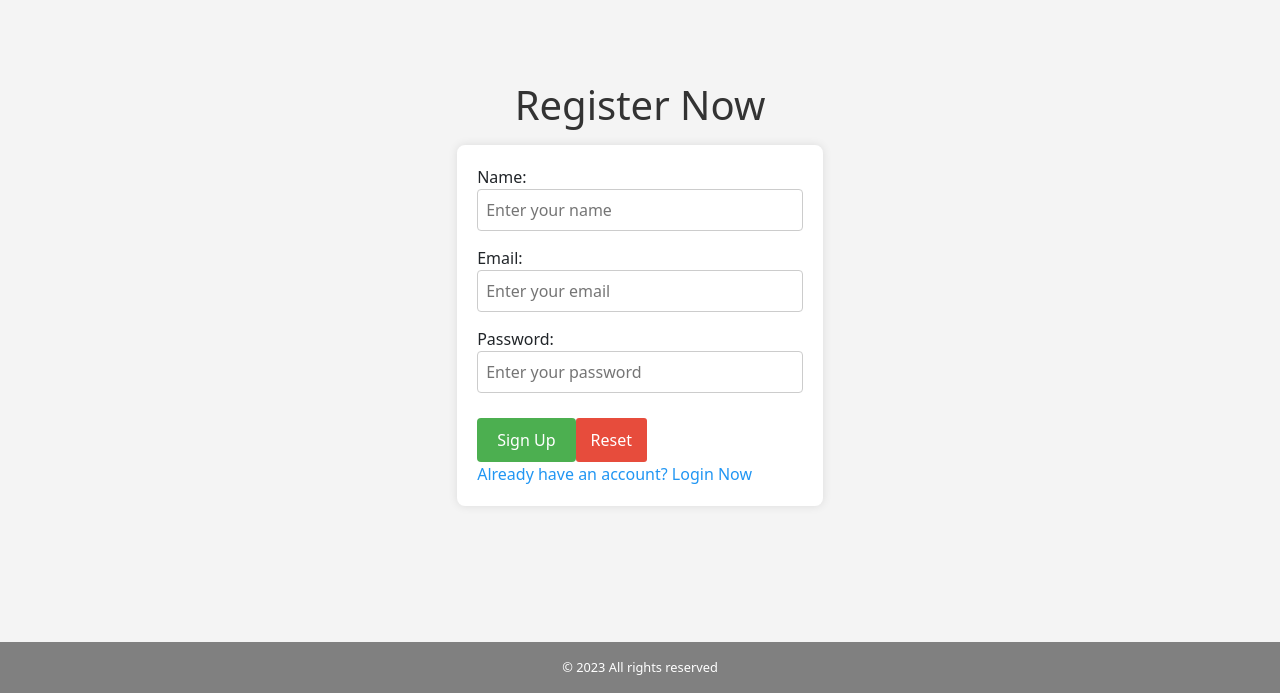
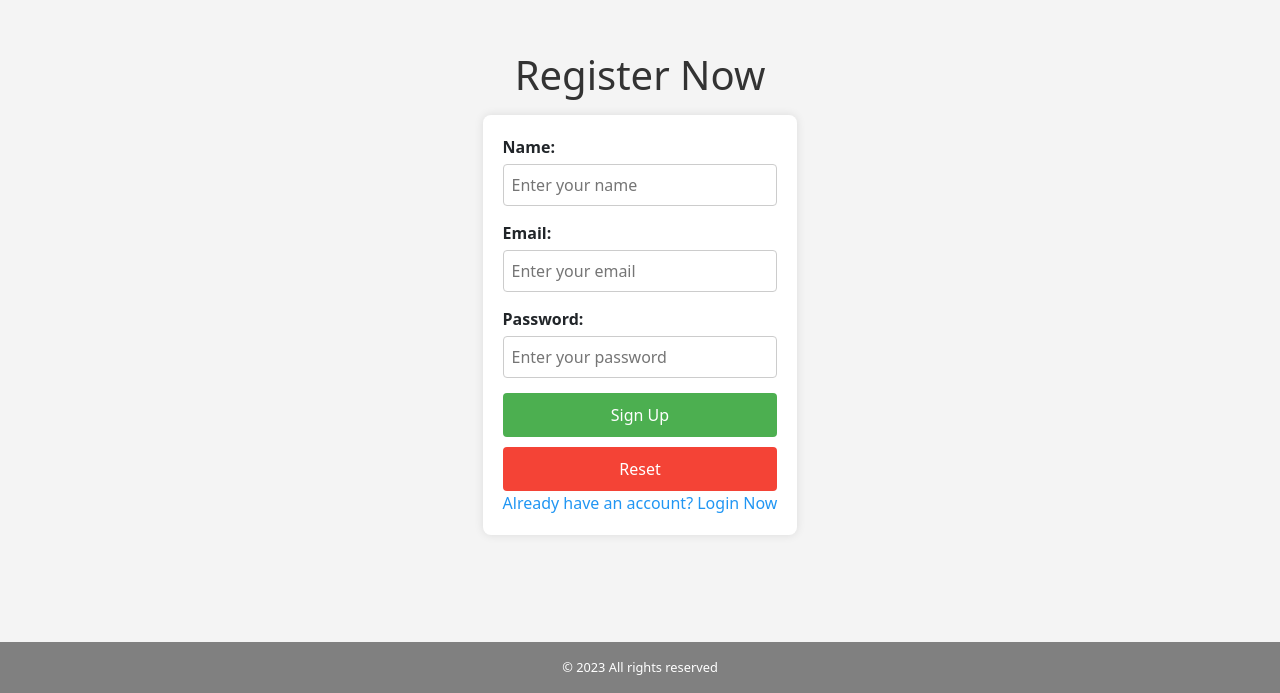
Before and after one commit to Raja1919/Product_Lister_frontend, a React (Create React App) app: page /signup in a window 1280 px wide. Shown: the part 107-800 px from the top of the page. Built offline with nearby package versions, Linux system fonts and the light colour scheme.

Commit message:
final commit

```diff
--- a/src/pages/addProduct/AddProduct.css
+++ b/src/pages/addProduct/AddProduct.css
@@ -1,60 +1,86 @@
 /* AddProduct.css */
 
 .addProduct {
-  height: 90vh;
   display: flex;
   justify-content: center;
   align-items: center;
-  margin: auto;
+  height: 70vh;
+}
+
+.add-product-form {
+  width: 400px;
   padding: 20px;
   border: 1px solid #ccc;
   border-radius: 5px;
   box-shadow: 0 0 10px rgba(0, 0, 0, 0.1);
 }
 
-.addProduct .button-container {
- text-align: left;
- padding: 10px;
-}
-
-.addProduct .button {
-  text-decoration: none;
-  padding: 10px 15px;
-  background-color: #3498db;
-  color: #fff;
-  border-radius: 3px;
-  margin-right: 10px;
-}
-
-.add-product-form {
-  margin-top: 20px;
-}
-
-.addProduct .form-field {
+.form-field {
+  display: flex;
+  flex-direction: column;
   margin-bottom: 15px;
 }
 
-.addProduct .input-field {
+.form-field span {
+  margin-bottom: 5px;
+  font-weight: bold;
+}
+
+.input-field {
   width: 100%;
   padding: 8px;
   box-sizing: border-box;
 }
 
-.add_Product button {
-  padding: 10px 15px;
-  background-color: #27ae60;
+.add {
+  width: 100%;
+  background-color: #0077c2;
   color: #fff;
   border: none;
-  border-radius: 3px;
+  border-radius: 5px;
+  padding: 10px;
   cursor: pointer;
 }
 
+.add:hover {
+  background-color: #0098a3;
+}
+
 .reset {
-  background-color: #ce2714;
+  width: 100%;
+
+  background-color: #fa0606;
+  color: #fff;
+  border: none;
+  border-radius: 5px;
+  padding: 8px;
+  cursor: pointer;
   margin-top: 10px;
 }
 
-.addProduct h1 {
+.reset:hover {
+  background-color: #ee851c;
+}
+
+.button-container {
   text-align: center;
-  color: #333;
+  margin-top: 20px;
+  padding: 10px;
 }
+
+.button {
+  background-color: #0077c2;
+  color: #fff;
+  padding: 10px 20px;
+  text-decoration: none;
+  border-radius: 5px;
+  margin-right: 10px;
+}
+
+.button:hover {
+  background-color: #0098a3;
+}
+
+.button-container .add, .button-container .reset {
+  margin: 10px;
+}
--- a/src/pages/addProduct/AddProduct.js
+++ b/src/pages/addProduct/AddProduct.js
@@ -5,7 +5,7 @@ import axios from "axios"; // Make sure to import axios
 
 import "./AddProduct.css";
 
-const AddProduct = ({ user }) => {
+const AddProduct = () => {
   const [name, setName] = useState("");
   const [price, setPrice] = useState("");
   const [brand, setBrand] = useState("");
@@ -100,7 +100,7 @@ const AddProduct = ({ user }) => {
             />
           </div>
 
-          <button type="submit" className="add-product">
+          <button type="submit" className="add">
             Add
           </button>
           <br />
--- a/src/pages/login/Login.css
+++ b/src/pages/login/Login.css
@@ -34,7 +34,7 @@
 
 .login-btn,
 .reset-btn {
-  width: 150px;
+  width: 100%;
   background-color: #4caf50;
   color: #fff;
   padding: 10px;
--- a/src/pages/signUp/SignUp.css
+++ b/src/pages/signUp/SignUp.css
@@ -28,7 +28,8 @@
     font-size: 16px;
   }
 
-  #signUp {
+  .signUp {
+    width: 100%;
     background-color: #4caf50;
     color: #fff;
     padding: 10px 20px;
@@ -38,11 +39,11 @@
     font-size: 16px;
   }
 
-  #signUp:hover {
+  .signUp:hover {
     background-color: #45a049;
   }
 
-  #reset {
+  .reset {
     background-color: #f44336;
     color: #fff;
     padding: 10px 20px;
@@ -53,7 +54,7 @@
     margin-right: 10px;
   }
 
-  #reset:hover {
+  .reset:hover {
     background-color: #d32f2f;
   }
 
--- a/src/pages/signUp/SignUp.js
+++ b/src/pages/signUp/SignUp.js
@@ -86,10 +86,10 @@ const SignUp = ({ setLoggedIn, signed }) => {
             />
           </div>
 
-          <button type="submit" id="signUp">
+          <button type="submit" className="signUp">
             Sign Up
           </button>
-          <button id="reset" onClick={resetHandler}>
+          <button className="reset" onClick={resetHandler}>
             Reset
           </button>
           <br />
```
